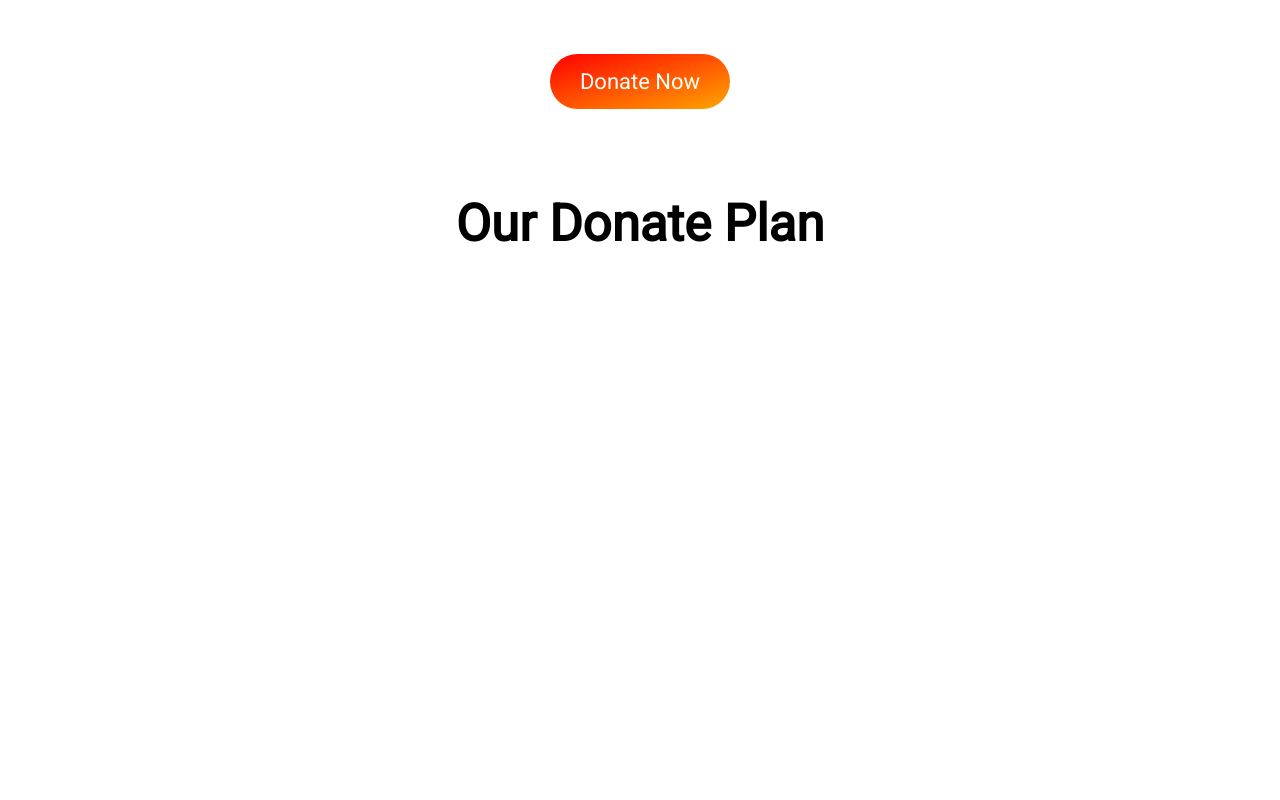
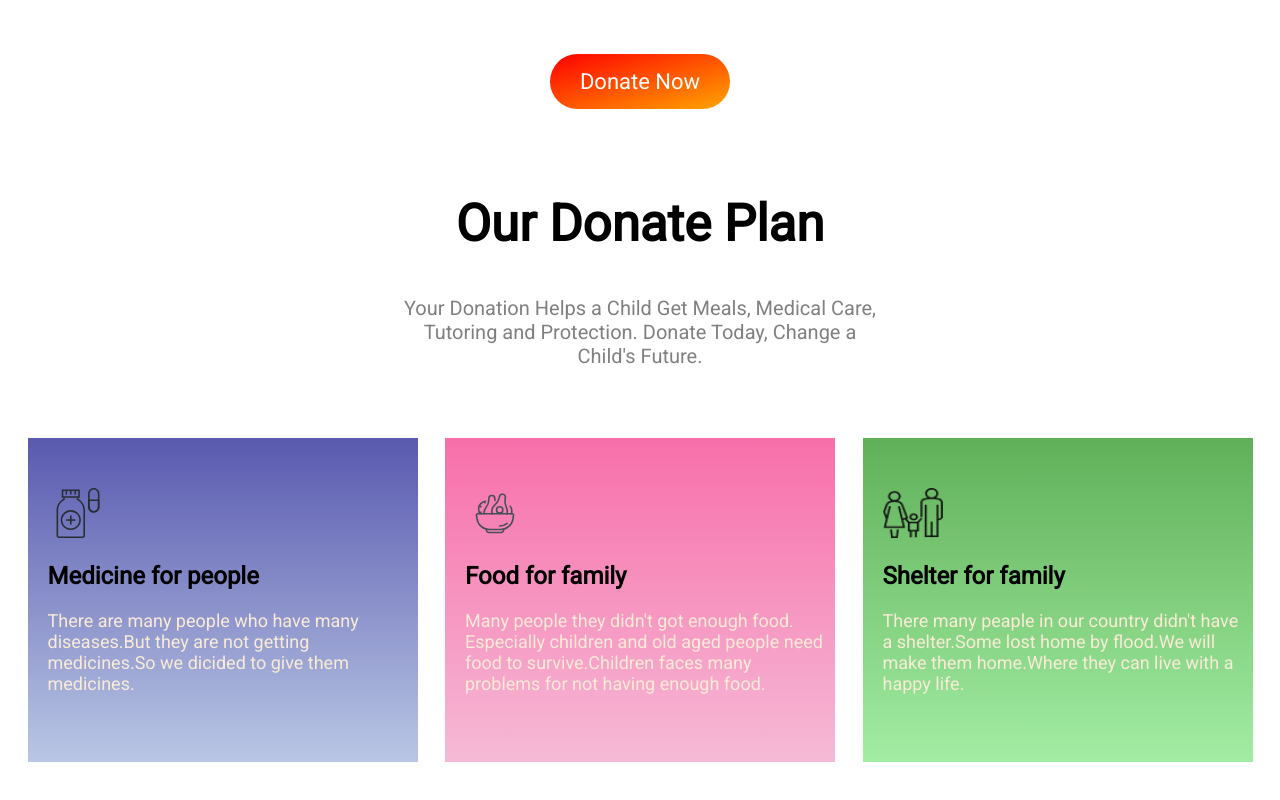
Before and after one commit to habibismail/assignment-1, a plain HTML site: page index.html in a window 1280 px wide. Shown: the part 1341-2141 px from the top of the page. Before the commit the page ends 1637 px from the top, so only its background shows below. Drawn offline with Linux system fonts and the light colour scheme.

Commit message:
section-3 added

```diff
--- a/index.html
+++ b/index.html
@@ -60,8 +60,34 @@
         <div class="heading-2">
             <h1>Our Donate Plan</h1>
         </div>
-        <div>
-            <p></p>
+        <div class="des-2">
+            <p>Your Donation Helps a Child Get Meals, Medical Care, Tutoring and Protection.
+                Donate Today, Change a Child's Future.
+            </p>
+        </div>
+        <div class="our-plan">
+            <div class="plan med">
+                <img class="icon" src="icons/medicine.svg" alt="med">
+                <h1>Medicine for people</h1>
+                <p class="plan-1"> There are many people who have many diseases.But they are not getting medicines.So we
+                    dicided to
+                    give them medicines. </p>
+            </div>
+            <div class="plan food">
+                <img class="icon " src="icons/icon8.svg" alt="food">
+                <h1>Food for family</h1>
+                <p class="plan-1">Many people they didn't got enough food. Especially children and old aged people need
+                    food to
+                    survive.Children faces many problems for not having enough food.</p>
+
+            </div>
+            <div class="plan shelter">
+                <img class="icon " src="icons/shelter.png" alt="shelter">
+                <h1>Shelter for family</h1>
+                <p class="plan-1">There many peaple in our country didn't have a shelter.Some lost home by flood.We will
+                    make them
+                    home.Where they can live with a happy life.</p>
+            </div>
         </div>
 
     </section>
--- a/style.css
+++ b/style.css
@@ -41,6 +41,7 @@ body {
     font-size: 34px;
     margin-top: 100px;
     font-weight: 600;
+
 }
 
 .des-2 {
@@ -89,3 +90,41 @@ input {
     text-align: center;
     margin-bottom: 100px;
 }
+
+.our-plan {
+    padding-top: 50px;
+    display: flex;
+    justify-content: space-evenly;
+    margin-bottom: 100px;
+
+}
+
+.icon {
+    width: 60px;
+    height: 50px;
+}
+
+
+
+.plan {
+    width: 360px;
+    padding: 50px 10px 50px 20px;
+}
+
+.plan-1 {
+    font-size: 18px;
+    color: antiquewhite;
+}
+
+.med {
+
+    background-image: linear-gradient(rgba(8, 8, 136, 0.67), rgba(78, 113, 188, 0.395));
+}
+
+.food {
+    background-image: linear-gradient(rgba(244, 40, 128, 0.67), rgba(231, 80, 151, 0.395));
+}
+
+.shelter {
+    background-image: linear-gradient(rgba(18, 137, 7, 0.67), rgba(20, 209, 23, 0.395));
+}
```
